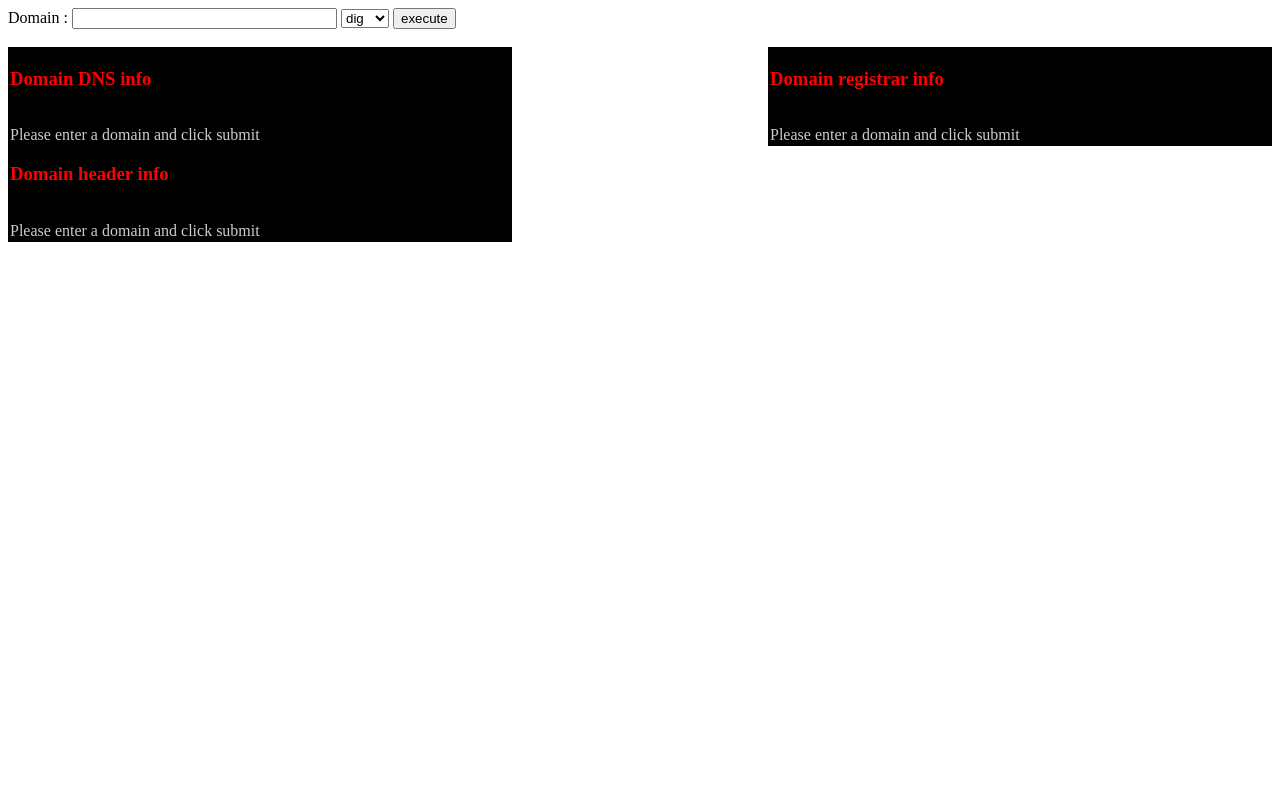
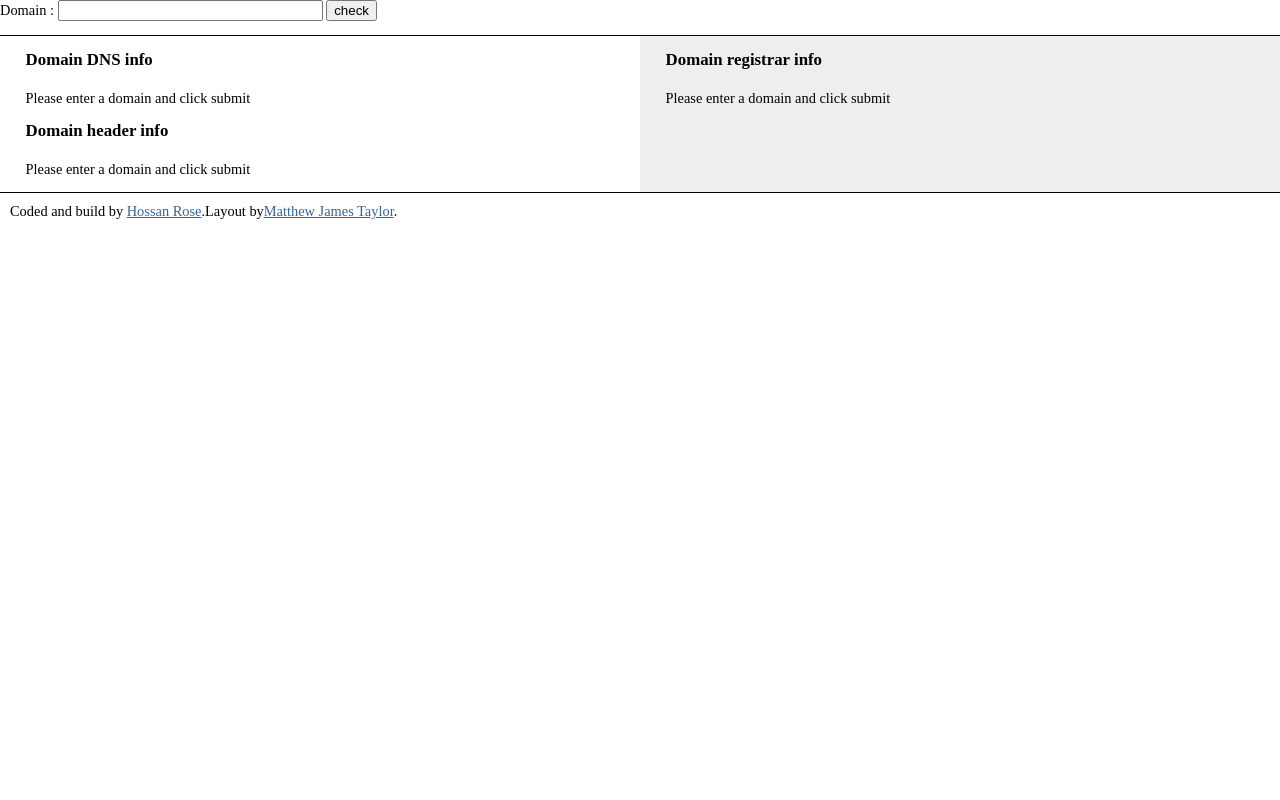
Before and after one commit to hossanrose/dCheck, a Flask app: page / in a window 1280 px wide. Run offline with Flask 2, Linux system fonts and the light colour scheme.

Commit message:
Layout Changes

```diff
--- a/static/style.css
+++ b/static/style.css
@@ -1,5 +1,143 @@
-#boxed  {border: 2px solid green ;}
-.right-float  {float:right}
-.left-float  {float:left}
-.console {font-family:Courier bold; color: #CCCCCC; background: #000000;float:middle; width:500px; padding: 2px;}
-h3   {color:red}
+	body {
+		margin:0;
+		padding:0;
+		border:0;			/* This removes the border around the viewport in old versions of IE */
+		width:100%;
+		background:#fff;
+		min-width:600px;    	/* Minimum width of layout - remove line if not required */
+						/* The min-width property does not work in old versions of Internet Explorer */
+		font-size:90%;
+	}
+	a {
+		color:#369;
+	}
+	a:hover {
+		color:#fff;
+		background:#369;
+		text-decoration:none;
+	}
+	h1, h2, h3 {
+		margin:.8em 0 .2em 0;
+		padding:0;
+	}
+	p {
+		margin:.4em 0 .8em 0;
+		padding:0;
+	}
+	img {
+		margin:10px 0 5px;
+	}
+	/* Header styles */
+	#header {
+		clear:both;
+		float:left;
+		width:100%;
+	}
+	#header {
+		border-bottom:1px solid #000;
+	}
+	#header p,
+	#header h1,
+	#header h2 {
+		padding:.4em 15px 0 15px;
+		margin:0;
+	}
+	#header ul {
+		clear:left;
+		float:left;
+		width:100%;
+		list-style:none;
+		margin:10px 0 0 0;
+		padding:0;
+	}
+	#header ul li {
+		display:inline;
+		list-style:none;
+		margin:0;
+		padding:0;
+	}
+	#header ul li a {
+		display:block;
+		float:left;
+		margin:0 0 0 1px;
+		padding:3px 10px;
+		text-align:center;
+		background:#eee;
+		color:#000;
+		text-decoration:none;
+		position:relative;
+		left:15px;
+		line-height:1.3em;
+	}
+	#header ul li a:hover {
+		background:#369;
+		color:#fff;
+	}
+	#header ul li a.active,
+	#header ul li a.active:hover {
+		color:#fff;
+		background:#000;
+		font-weight:bold;
+	}
+	#header ul li a span {
+		display:block;
+	}
+	/* 'widths' sub menu */
+	#layoutdims {
+		clear:both;
+		background:#eee;
+		border-top:4px solid #000;
+		margin:0;
+		padding:6px 15px !important;
+		text-align:right;
+	}
+	/* column container */
+	.colmask {
+		clear:both;
+		float:left;
+		width:100%;			/* width of whole page */
+		overflow:hidden;		/* This chops off any overhanging divs */
+	}
+	/* common column settings */
+	.colright,
+	.colmid,
+	.colleft {
+		float:left;
+		width:100%;
+		position:relative;
+	}
+	.col1,
+	.col2,
+	.col3 {
+		float:left;
+		position:relative;
+		padding:0 0 1em 0;
+		overflow:hidden;
+	}
+	/* 2 Column (double page) settings */
+	.doublepage {
+		background:#eee;		/* right column background colour */
+	}
+	.doublepage .colleft {
+		right:50%;			/* right column width */
+		background:#fff;		/* left column background colour */
+	}
+	.doublepage .col1 {
+		width:46%;			/* left column content width (column width minus left and right padding) */
+		left:52%;			/* right column width plus left column left padding */
+	}
+	.doublepage .col2 {
+		width:46%;			/* right column content width (column width minus left and right padding) */
+		left:56%;			/* (right column width) plus (left column left and right padding) plus (right column left padding) */
+	}
+	/* Footer styles */
+	#footer {
+		clear:both;
+		float:left;
+		width:100%;
+		border-top:1px solid #000;
+	}
+	#footer p {
+		padding:10px;
+		margin:0;
+	}
--- a/templates/index.html
+++ b/templates/index.html
@@ -1,20 +1,8 @@
-<!doctype html>
-<title>dCheck</title>
-<link rel=stylesheet type=text/css href="{{ url_for('static', filename='style.css') }}">
-<form action="{{ url_for('index') }}" method=post >
-        Domain : <input type=text size=30 name=domain>
-<select name="record">
-  <option value=>dig</option>
-  <option value="A">A</option>
-  <option value="MX">MX</option>
-  <option value="NS">NS</option>
-  <option value="TXT">TXT</option>
-</select>
-     <input type=submit value=execute>
-</form>
-</br>
-<div id=boxer>
-<div class="console left-float">
+{% extends "layout.html" %}
+{% block body %}
+<div class="colmask doublepage">
+	<div class="colleft">
+		<div class="col1">
 			<h3> Domain DNS info </h3>
 			{% for out_line in  dig %}
 			{{ out_line }}<br>
@@ -30,7 +18,7 @@
 			Please enter a domain and click submit
 		{% endfor %}
 		</div>
-<div class="console right-float">
+		<div class="col2">
 			<h3> Domain registrar info </h3>
 			{% for out_line in  whois %}
 			{{ out_line }}<br>
@@ -40,3 +28,5 @@
 			{% endfor %}
 		</div>
 	</div>
+</div>
+{% endblock %}
--- a/templates/layout.html
+++ b/templates/layout.html
@@ -1,18 +1,23 @@
-<!doctype html>
-<title>Control Panel</title>
-<link rel=stylesheet type=text/css href="{{ url_for('static', filename='style.css') }}">
-<div id="boxed">
-  <h1 class="left-float"><a href = {{ url_for('index')}}>Panel<a/> </h1>
-<p class="right-float">
-  {% if not session.logged_in %}
-    <a href="{{ url_for('login') }}">log in</a>
-  {% else %}
-    <a href="{{ url_for('logout') }}">log out</a>
-  {% endif %}
-</p>
-<div style="clear: both;"></div>
+<html xmlns="http://www.w3.org/1999/xhtml" xml:lang="en-GB">
+<head>
+	<title>dCheck Tool</title>
+	<meta http-equiv="Content-Type" content="application/xhtml+xml; charset=utf-8" />
+	<meta name="description" content="Domain check tool" />
+	<meta name="keywords" content="Domain check, whois, header info, DNS" />
+	<meta name="robots" content="index, follow" />
+	<link rel=stylesheet type=text/css href="{{ url_for('static', filename='style.css') }}">
+</head>
+<body>
+<div id="header">
+	<form action="{{ url_for('index') }}" method=post >
+	<link rel=stylesheet type=text/css href="{{ url_for('static', filename='style.css') }}">
+        Domain : <input type=text size=30 name=domain>
+        <input type=submit value=check>
+	</form>
 </div>
-  {% for message in get_flashed_messages() %}
-  {{ message }}
-  {% endfor %}
   {% block body %}{% endblock %}
+<div id="footer">
+	<p>Coded and build by <a href="http://yoman.in">Hossan Rose</a>.Layout by<a href="http://matthewjamestaylor.com/blog/perfect-2-column-double-page.htm">Matthew James Taylor</a>.</p>
+</div>
+</body>
+</html>
```
Lines whose indentation alone changed are shown as unchanged.
